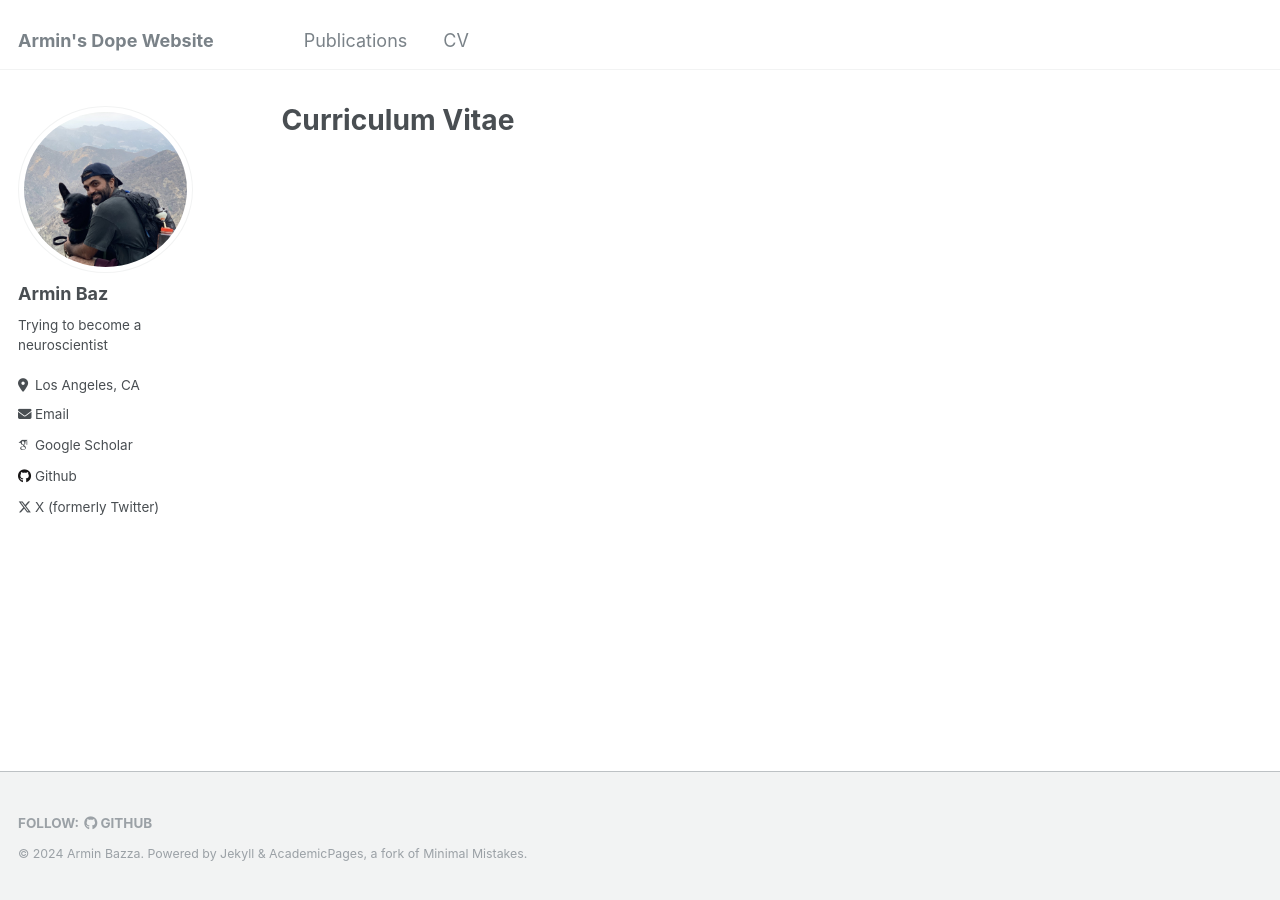
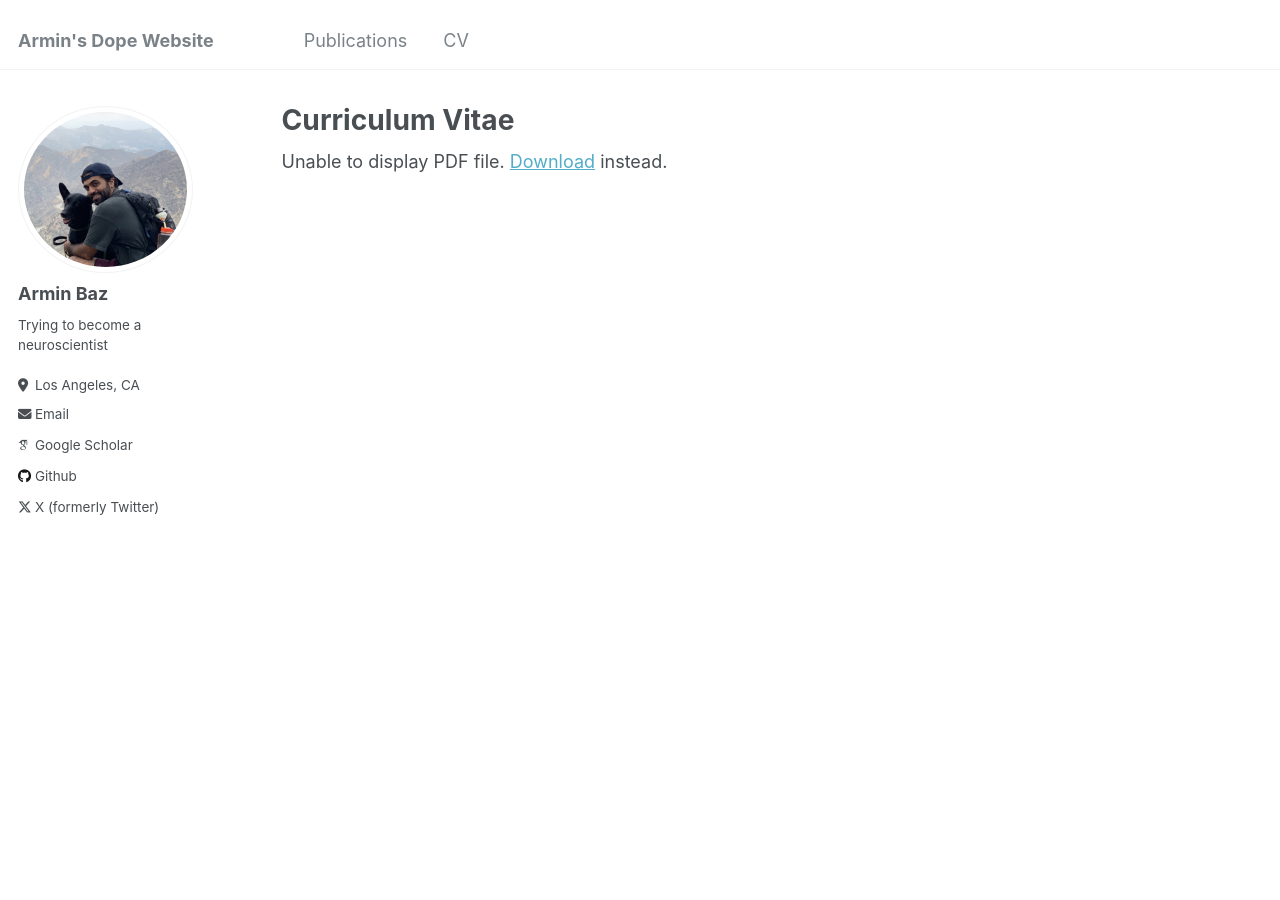
Before and after one commit to ArminBaz/arminbaz.github.io, a Jekyll site: the page built from _pages/cv.md, in a window 1280 px wide and 900 px high. Built offline with Jekyll 4.4.1, drawn with Linux system fonts in a browser that asks for light colours; some web fonts are replaced.

Commit message:
trying cv again

```diff
--- a/_pages/cv.md
+++ b/_pages/cv.md
@@ -1,7 +1,9 @@
 ---
 title: "Curriculum Vitae"
 layout: single
-permalink: /CV/
-redirect_to:
-  - /files/ArminBaz_CV.pdf
+permalink: /cv/
 ---
+
+<object data="{{ site.url }}{{ site.baseurl }}/files/ArminBaz_CV.pdf" type="application/pdf" width="100%" height="800px">
+  <p>Unable to display PDF file. <a href="{{ site.url }}{{ site.baseurl }}/files/CV.pdf">Download</a> instead.</p>
+</object>
```
